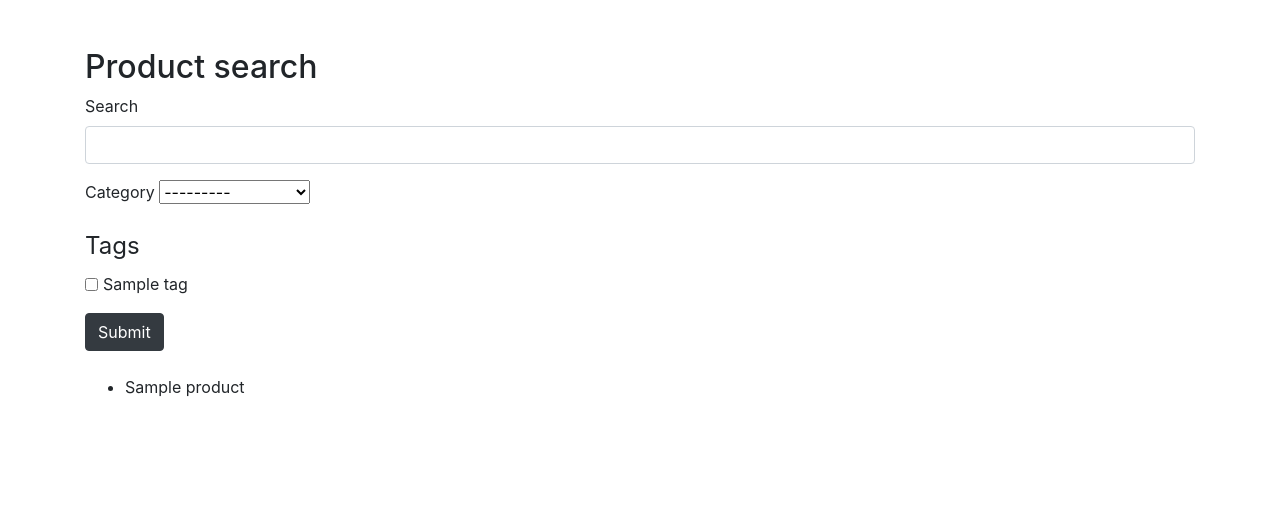
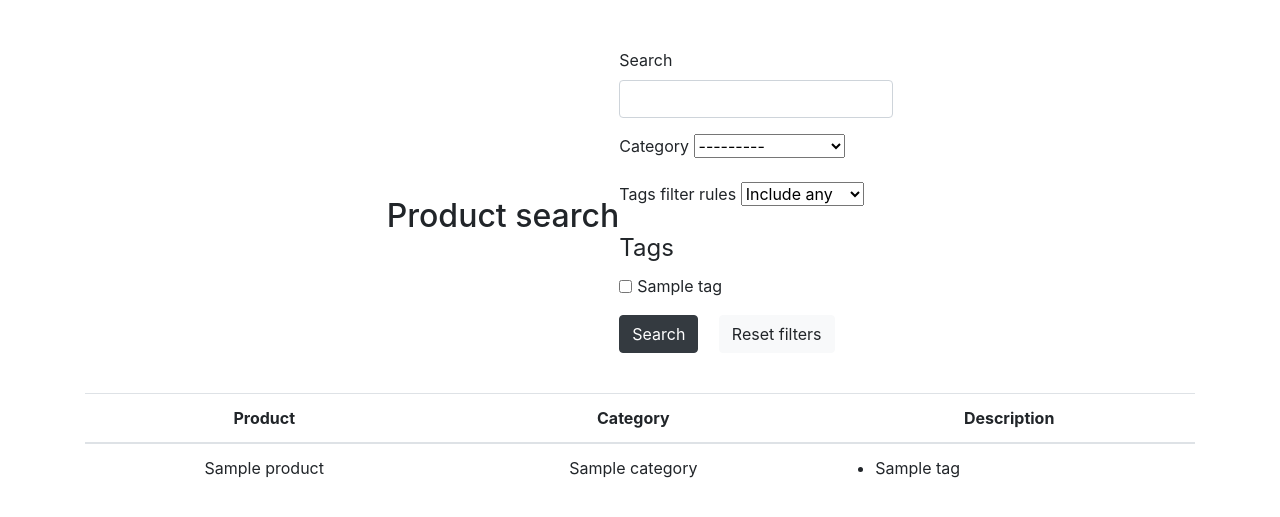
Before and after one commit to kaltynbekova/products, a Django app: page / in a window 1280 px wide. Shown: the top 517 px of the page. Run offline with Django 5.2, Linux system fonts and the light colour scheme; tables that the repository leaves empty hold one stand-in row (values such as "Sample post"); some libraries are stand-ins or nearby versions.

Commit message:
More options for tag filter, tag groups added

```diff
--- a/product_search/forms.py
+++ b/product_search/forms.py
@@ -1,13 +1,20 @@
 from django import forms
 from .models import Category, Tag, Product
 from crispy_forms.helper import FormHelper
-from crispy_forms.layout import Layout,Submit
+from crispy_forms.layout import Layout,Submit,Reset
 from crispy_forms.bootstrap import InlineCheckboxes
+
+TAG_FILTER_CHOICES =(
+    ("any", "Include any"),
+    ("all", "Include all of"),
+    ("none", "Don't include")
+)
 
 class ProductSearchForm(forms.Form):
 	search_string = forms.CharField(label='Search', max_length=100, required=False)
 	category = forms.ModelChoiceField(queryset=Category.objects.all(), required=False)
-	tags = forms.ModelMultipleChoiceField(queryset=Tag.objects.all(), widget=forms.CheckboxSelectMultiple, required=False)
+	tags_filter_rules = forms.ChoiceField(choices=TAG_FILTER_CHOICES, required=False)
+	tags = forms.ModelMultipleChoiceField(queryset=Tag.objects.all().order_by('group'), widget=forms.CheckboxSelectMultiple, required=False)
 
 	def __init__(self, *args, **kwargs):
 		super().__init__(*args, **kwargs)
@@ -18,10 +25,12 @@ class ProductSearchForm(forms.Form):
 		self.helper.form_method = 'GET'
 		self.helper.use_custom_control = True
 
-		self.helper.add_input(Submit('submit', 'Submit', css_class='btn btn-dark mr-3'))
+		self.helper.add_input(Submit('submit', 'Search', css_class='btn btn-dark mr-3'))
+		self.helper.add_input(Reset('reset', 'Reset filters', css_class='btn btn-light mr-3'))
 
 		self.helper.layout = Layout(
 			'search_string',
 			'category',
+			'tags_filter_rules',
 			InlineCheckboxes('tags', css_class="tag-checkboxes")
 		)
--- a/product_search/models.py
+++ b/product_search/models.py
@@ -8,6 +8,7 @@ class Category(models.Model):
 
 class Tag(models.Model):
 	name = models.CharField(max_length=100)
+	group = models.CharField(max_length=50, default='other')
 
 	def __str__(self):
 		return self.name
--- a/product_search/templates/index.html
+++ b/product_search/templates/index.html
@@ -5,21 +5,41 @@
 	<meta name="viewport" content="width=device-width, initial-scale=1">
 	<title>Products</title>
 	{% load crispy_forms_tags %}
-	<link rel="stylesheet" href="https://stackpath.bootstrapcdn.com/bootstrap/4.1.3/css/bootstrap.min.css" integrity="sha384-MCw98/SFnGE8fJT3GXwEOngsV7Zt27NXFoaoApmYm81iuXoPkFOJwJ8ERdknLPMO" crossorigin="anonymous">
+	<link rel="stylesheet" href="https://cdn.jsdelivr.net/npm/bootstrap@4.6.2/dist/css/bootstrap.min.css" integrity="sha384-xOolHFLEh07PJGoPkLv1IbcEPTNtaed2xpHsD9ESMhqIYd0nLMwNLD69Npy4HI+N" crossorigin="anonymous">
+	<script src="https://cdn.jsdelivr.net/npm/bootstrap@4.6.2/dist/js/bootstrap.bundle.min.js" integrity="sha384-Fy6S3B9q64WdZWQUiU+q4/2Lc9npb8tCaSX9FK7E8HnRr0Jz8D6OP9dO5Vg3Q9ct" crossorigin="anonymous"></script>
 </head>
 <body>
 	<div class="container mt-5">
-		<h2>Product search</h2>
-		{% crispy form %}
-		<div>
-			<ul>
+		<div class="row align-items-center justify-content-center">
+			<h2>Product search</h2>
+			{% crispy form %}
+		</div>
+		<table class="table">
+			<thead>
+				<tr class="text-center">
+					<th scope="col">Product</th>
+					<th scope="col">Category</th>
+					<th scope="col">Description</th>
+				</tr>
+			</thead>
+			<tbody>
 				{% for product in products %}
-					<li>{{product.title}}</li>
+					<tr>
+						<td class="text-center">{{ product.title }}</td>
+						<td class="text-center">{{ product.category }}</td>
+						<td>
+							<ul>
+							{% for tag in product.tags.all %}
+								<li>{{ tag.name }}</li>
+							{% endfor %}
+							</ul>
+						</td>
+					</tr>
 				{% empty %}
-					<li>Sorry, nothing found :(</li>
+					<tr><td colspan="3" class="text-center">Sorry, nothing found :(</td></tr>
 				{% endfor %}
-			</ul>
-		</div>
+			</tbody>
+		</table>
 	</div>
 </body>
 </html>
--- a/product_search/views.py
+++ b/product_search/views.py
@@ -1,5 +1,5 @@
 from django.shortcuts import render
-from django.db.models import Q
+from django.db.models import Q, Count
 from .models import Product
 from .forms import ProductSearchForm
 
@@ -23,6 +23,18 @@ def index(request):
 
 		qtags = form.cleaned_data.get('tags')
 		if qtags:
-			products = products.filter(tags__in=qtags)
+			rule = form.cleaned_data.get('tags_filter_rules')
+			if rule == "all":
+				#product must match all selected tags
+				tagged_products = products.annotate(c=Count('tags')).filter(c__gte=len(qtags))
+				for tag in qtags:
+					tagged_products = tagged_products.filter(tags=tag)
+				products = tagged_products
+			elif rule == "none":
+				#product must not include any of the selected tags
+				products = products.exclude(tags__in=qtags)
+			else:
+				# product can match at least one of selected tags
+				products = products.filter(tags__in=qtags)
 
 	return render(request, 'index.html', {'products': products, 'form': form})
```
Also changed, not shown: product_search/migrations/0002_tag_group.py (added).
